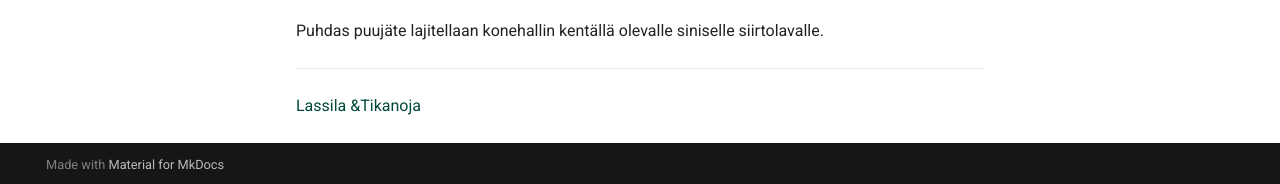
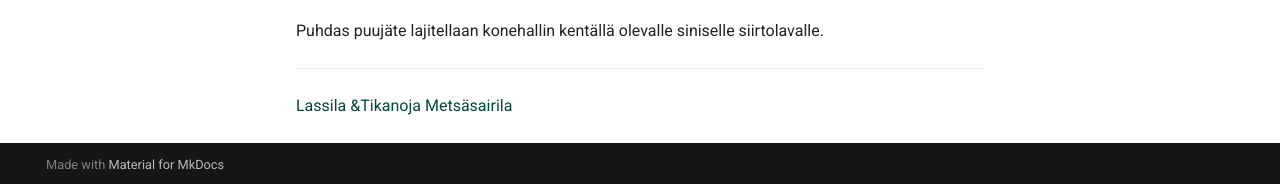
Before and after one commit to vt13op/loop-ed, an MkDocs documentation site: the page built from docs/puut.md, in a window 1280 px wide and 989 px high. Shown: the part 802-986 px from the top of the window. Built offline with MkDocs 1.6.1 and Material for MkDocs 9.7.7, drawn with Linux system fonts in a browser that asks for light colours.

Commit message:
Add link to Metsäsairila in puut.md

```diff
--- a/docs/puut.md
+++ b/docs/puut.md
@@ -25,3 +25,4 @@ Puhdas puujäte lajitellaan konehallin kentällä olevalle siniselle siirtolaval
 ---
 
 [Lassila &Tikanoja](https://www.lt.fi/lajitteluohjeet/puujate)
+[Metsäsairila](https://www.metsasairila.fi/lajittelu-ja-neuvonta/lajittelun-abc/puujate)
```
